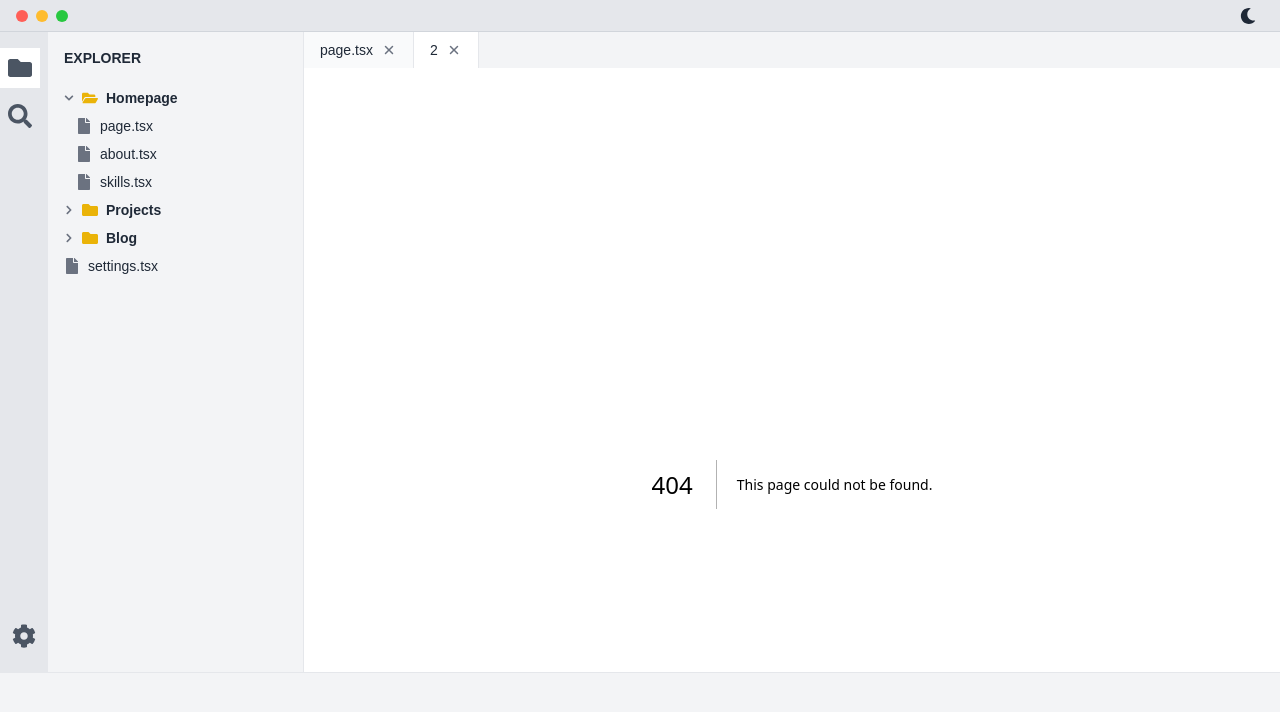
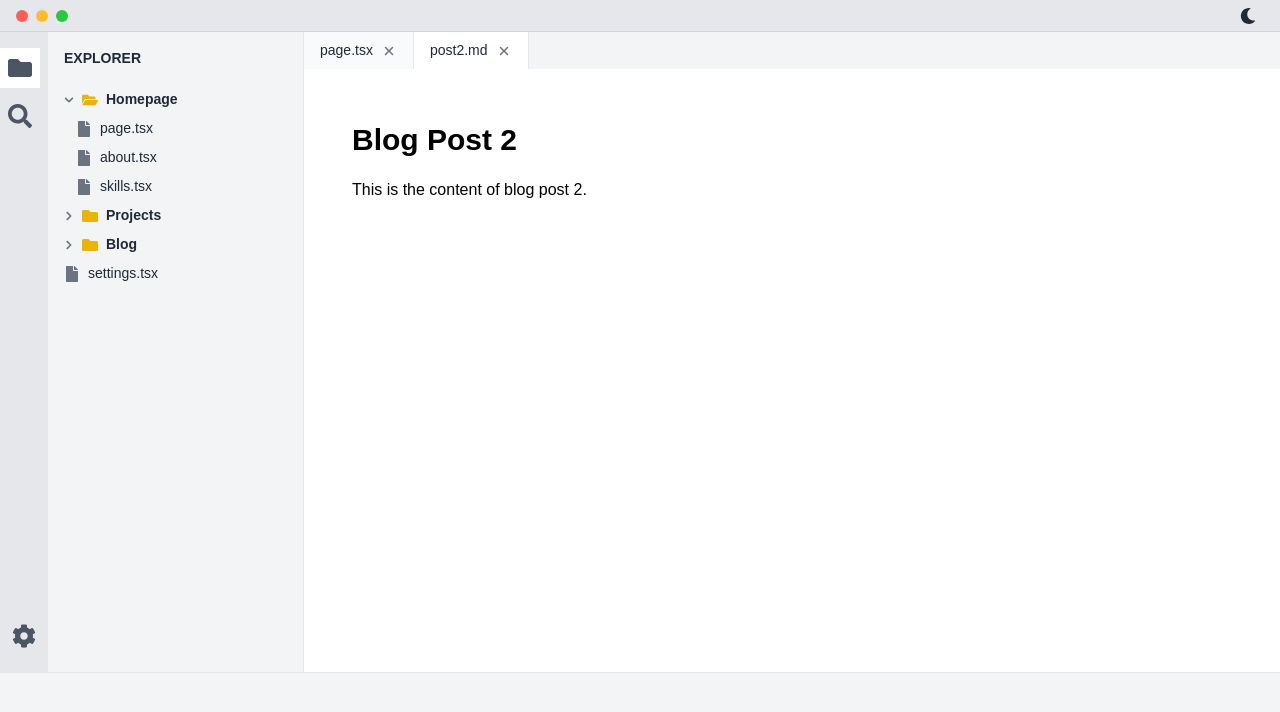
Before and after one commit to jemil-suleimanov/jemil-s, a Next.js app: page /blog/2 in a window 1280 px wide. Before the commit this address had no page. Shown: the top 712 px of the page. Built offline with nearby package versions, Linux system fonts and the light colour scheme.

Commit message:
Summary Commit Message: - Refactor layouts and add context for font size management - Implement emoji animations and new project page components - Update settings and file structure configurations

```diff
--- /dev/null
+++ b/app/blog/[id]/page.tsx
@@ -0,0 +1,18 @@
+'use client'
+
+import React from 'react';
+import { useParams } from 'next/navigation';
+
+const BlogPostPage: React.FC = () => {
+  const params = useParams();
+  const postId = params.id;
+
+  return (
+    <div className="min-h-screen p-8">
+      <h2 className="text-3xl font-bold mb-4">Blog Post {postId}</h2>
+      <p>This is the content of blog post {postId}.</p>
+    </div>
+  );
+};
+
+export default BlogPostPage;
--- /dev/null
+++ b/app/contexts/FontSizeContext.tsx
@@ -0,0 +1,43 @@
+"use client";
+
+import React, { createContext, useContext, useState, useEffect } from 'react';
+
+type FontSize = 'small' | 'medium' | 'large';
+
+interface FontSizeContextType {
+  fontSize: FontSize;
+  setFontSize: (size: FontSize) => void;
+}
+
+const FontSizeContext = createContext<FontSizeContextType | undefined>(undefined);
+
+export const FontSizeProvider: React.FC<{ children: React.ReactNode }> = ({ children }) => {
+  const [fontSize, setFontSize] = useState<FontSize>('medium');
+
+  useEffect(() => {
+    const storedSize = localStorage.getItem('fontSize') as FontSize | null;
+    if (storedSize) {
+      setFontSize(storedSize);
+    }
+  }, []);
+
+  const updateFontSize = (size: FontSize) => {
+    setFontSize(size);
+    localStorage.setItem('fontSize', size);
+    document.documentElement.style.fontSize = size === 'small' ? '14px' : size === 'medium' ? '16px' : '18px';
+  };
+
+  return (
+    <FontSizeContext.Provider value={{ fontSize, setFontSize: updateFontSize }}>
+      {children}
+    </FontSizeContext.Provider>
+  );
+};
+
+export const useFontSize = () => {
+  const context = useContext(FontSizeContext);
+  if (context === undefined) {
+    throw new Error('useFontSize must be used within a FontSizeProvider');
+  }
+  return context;
+};
--- a/app/globals.css
+++ b/app/globals.css
@@ -25,3 +25,18 @@ body {
     text-wrap: balance;
   }
 }
+
+@keyframes fadeInRotate {
+  0% {
+    opacity: 0;
+    transform: scale(0.5) rotate(-30deg);
+  }
+  100% {
+    opacity: 1;
+    transform: scale(1) rotate(0deg);
+  }
+}
+
+.animate-emoji {
+  animation: fadeInRotate 0.8s ease-out forwards;
+}
--- a/app/layout.tsx
+++ b/app/layout.tsx
@@ -4,11 +4,12 @@ import React, { useState, useEffect } from 'react';
 import localFont from "next/font/local";
 import "./globals.css";
 import { ThemeProvider } from 'next-themes';
-import { usePathname } from 'next/navigation';
+import { usePathname, useRouter } from 'next/navigation';
 import FileExplorer from '../components/FileExplorer';
 import ThemeSwitcher from '../components/ThemeSwitcher';
 import Tabs from '../components/Tabs';
 import IconSidebar from '../components/IconSidebar';
+import { FontSizeProvider, useFontSize } from './contexts/FontSizeContext';
 
 const geistSans = localFont({
   src: "./fonts/GeistVF.woff",
@@ -21,27 +22,57 @@ const geistMono = localFont({
   weight: "100 900",
 });
 
-export default function RootLayout({
-  children,
-}: {
-  children: React.ReactNode
-}) {
+const RootLayoutContent = ({ children }: { children: React.ReactNode }) => {
+  const { fontSize } = useFontSize();
+
+  useEffect(() => {
+    document.documentElement.style.fontSize =
+      fontSize === 'small' ? '14px' : fontSize === 'medium' ? '16px' : '18px';
+  }, [fontSize]);
+
   const [openTabs, setOpenTabs] = useState<{ name: string; path: string }[]>([
     { name: 'page.tsx', path: '/' }
   ]);
   const pathname = usePathname();
+  const router = useRouter();
 
   useEffect(() => {
     const currentPath = pathname;
-    const tabName = currentPath === '/' ? 'page.tsx' : currentPath.split('/').pop() || '';
+    let tabName = 'page.tsx';
+
+    if (currentPath !== '/') {
+      const pathParts = currentPath.split('/');
+      const lastPart = pathParts[pathParts.length - 1];
+
+      if (pathParts[1] === 'projects') {
+        tabName = `project${lastPart}.tsx`;
+      } else if (pathParts[1] === 'blog') {
+        tabName = `post${lastPart}.md`;
+      } else {
+        tabName = `${lastPart}.tsx`;
+      }
+    }
 
     if (!openTabs.some(tab => tab.path === currentPath)) {
       setOpenTabs(prev => [...prev, { name: tabName, path: currentPath }]);
     }
-  }, [pathname, openTabs]);
+  }, [pathname]);
 
   const handleCloseTab = (path: string) => {
-    setOpenTabs(prev => prev.filter(tab => tab.path !== path));
+    setOpenTabs(prev => {
+      const index = prev.findIndex(tab => tab.path === path);
+      if (index === -1) return prev;
+
+      const newTabs = prev.filter(tab => tab.path !== path);
+
+      // If we're closing the current tab, navigate to the tab to the left or the first tab
+      if (path === pathname) {
+        const newPath = index > 0 ? prev[index - 1].path : (newTabs[0]?.path || '/');
+        router.push(newPath);
+      }
+
+      return newTabs;
+    });
   };
 
   const handleToggleExplorer = () => {
@@ -55,11 +86,6 @@ export default function RootLayout({
   };
 
   return (
-    <html lang="en" suppressHydrationWarning>
-      <body
-        className={`${geistSans.variable} ${geistMono.variable} antialiased`}
-      >
-        <ThemeProvider attribute="class" defaultTheme="system" enableSystem>
     <div className="flex flex-col h-screen bg-white dark:bg-[#1e1e1e] text-black dark:text-white">
       {/* Top System Bar */}
       <div className="bg-gray-200 dark:bg-[#3c3c3c] h-8 flex items-center justify-between px-4 border-b border-gray-300 dark:border-[#252526]">
@@ -96,6 +122,23 @@ export default function RootLayout({
         {/* Terminal content (to be implemented) */}
       </div>
     </div>
+  );
+};
+
+export default function RootLayout({
+  children,
+}: {
+  children: React.ReactNode
+}) {
+  return (
+    <html lang="en" suppressHydrationWarning>
+      <body
+        className={`${geistSans.variable} ${geistMono.variable} antialiased`}
+      >
+        <ThemeProvider attribute="class" defaultTheme="system" enableSystem>
+          <FontSizeProvider>
+            <RootLayoutContent>{children}</RootLayoutContent>
+          </FontSizeProvider>
         </ThemeProvider>
       </body>
     </html>
--- a/app/page.tsx
+++ b/app/page.tsx
@@ -1,13 +1,40 @@
 'use client'
 
-import React from 'react';
+import React, { useEffect, useRef } from 'react';
 
 const Home: React.FC = () => {
+  const emojiRef = useRef<HTMLDivElement>(null);
+
+  useEffect(() => {
+    const observer = new IntersectionObserver(
+      (entries) => {
+        entries.forEach((entry) => {
+          if (entry.isIntersecting) {
+            entry.target.classList.add('animate-emoji');
+          } else {
+            entry.target.classList.remove('animate-emoji');
+          }
+        });
+      },
+      { threshold: 0.1 }
+    );
+
+    if (emojiRef.current) {
+      observer.observe(emojiRef.current);
+    }
+
+    return () => {
+      if (emojiRef.current) {
+        observer.unobserve(emojiRef.current);
+      }
+    };
+  }, []);
+
   return (
     <div className="min-h-screen flex items-center justify-center bg-gray-100 dark:bg-[#1e1e1e] text-gray-800 dark:text-[#cccccc] font-mono">
       <div className="w-full max-w-4xl p-8">
-        <h1 className="text-6xl font-bold mb-4">Jemil Sadikov</h1>
-        <p className="text-2xl mb-8">Full Stack Web Developer</p>
+        <h1 className="text-6xl font-bold mb-4">Jemil Suleimanov</h1>
+        <p className="text-2xl mb-8">Frontend Developer</p>
         <div className="space-y-2">
           <p className="cursor-pointer hover:text-blue-500">
             viewWork = () =&gt; &#123; /* View my projects */ &#125;
@@ -18,7 +45,21 @@ const Home: React.FC = () => {
         </div>
       </div>
       <div className="absolute top-1/2 right-20 transform -translate-y-1/2">
-        <div className="text-9xl">👨‍💻</div>
+        <div ref={emojiRef} className="
+          text-9xl sm:text-[12rem] md:text-[16rem] lg:text-[20rem]
+          transition-all duration-300
+          relative
+          opacity-0
+        ">
+          <div className="
+            absolute inset-0
+            bg-gradient-to-br from-blue-300 to-purple-300 dark:from-blue-600 dark:to-purple-600
+            opacity-50 blur-2xl
+            transform scale-110
+            z-0
+          "></div>
+          <span className="relative z-10">👨‍💻</span>
+        </div>
       </div>
     </div>
   );
--- /dev/null
+++ b/app/projects/[id]/page.tsx
@@ -0,0 +1,18 @@
+'use client'
+
+import React from 'react';
+import { useParams } from 'next/navigation';
+
+const ProjectPage: React.FC = () => {
+  const params = useParams();
+  const projectId = params.id;
+
+  return (
+    <div className="min-h-screen p-8">
+      <h2 className="text-3xl font-bold mb-4">Project {projectId}</h2>
+      <p>This is the detailed view of project {projectId}.</p>
+    </div>
+  );
+};
+
+export default ProjectPage;
--- a/app/settings/page.tsx
+++ b/app/settings/page.tsx
@@ -1,16 +1,15 @@
 "use client";
 
-import React, { useState } from 'react';
+import React from 'react';
 import { useTheme } from 'next-themes';
+import { useFontSize } from '../contexts/FontSizeContext';
 
 const themes = ['light', 'dark', 'system'];
-const fontSizes = ['12px', '14px', '16px', '18px', '20px'];
-const fontFamilies = ['Geist Sans', 'Geist Mono', 'Arial', 'Helvetica', 'Times New Roman'];
+const fontSizes = ['small', 'medium', 'large'];
 
 const Settings: React.FC = () => {
   const { theme, setTheme } = useTheme();
-  const [fontSize, setFontSize] = useState('16px');
-  const [fontFamily, setFontFamily] = useState('Geist Sans');
+  const { fontSize, setFontSize } = useFontSize();
 
   return (
     <div className="min-h-screen p-8 bg-gray-100 dark:bg-[#1e1e1e] text-gray-800 dark:text-[#cccccc]">
@@ -34,23 +33,11 @@ const Settings: React.FC = () => {
           <h3 className="text-xl font-semibold mb-2">Font Size</h3>
           <select
             value={fontSize}
-            onChange={(e) => setFontSize(e.target.value)}
+            onChange={(e) => setFontSize(e.target.value as 'small' | 'medium' | 'large')}
             className="bg-white dark:bg-[#2d2d2d] border border-gray-300 dark:border-gray-700 rounded px-3 py-2"
           >
             {fontSizes.map((size) => (
-              <option key={size} value={size}>{size}</option>
-            ))}
-          </select>
-        </div>
-        <div>
-          <h3 className="text-xl font-semibold mb-2">Font Family</h3>
-          <select
-            value={fontFamily}
-            onChange={(e) => setFontFamily(e.target.value)}
-            className="bg-white dark:bg-[#2d2d2d] border border-gray-300 dark:border-gray-700 rounded px-3 py-2"
-          >
-            {fontFamilies.map((font) => (
-              <option key={font} value={font}>{font}</option>
+              <option key={size} value={size}>{size.charAt(0).toUpperCase() + size.slice(1)}</option>
             ))}
           </select>
         </div>
--- a/components/FileExplorer.tsx
+++ b/components/FileExplorer.tsx
@@ -27,8 +27,8 @@ const fileStructure: FileItem[] = [
     type: 'folder',
     path: '/projects',
     children: [
-      { name: 'project1.py', type: 'file', path: '/projects/1' },
-      { name: 'project2.php', type: 'file', path: '/projects/2' },
+      { name: 'project1.tsx', type: 'file', path: '/projects/1' },
+      { name: 'project2.tsx', type: 'file', path: '/projects/2' },
     ],
   },
   {
--- a/tailwind.config.js
+++ b/tailwind.config.js
@@ -7,7 +7,20 @@ module.exports = {
   ],
   darkMode: 'class',
   theme: {
-    extend: {},
+    extend: {
+      fontSize: {
+        'xs': '0.75rem',
+        'sm': '0.875rem',
+        'base': '1rem',
+        'lg': '1.125rem',
+        'xl': '1.25rem',
+        '2xl': '1.5rem',
+        '3xl': '1.875rem',
+        '4xl': '2.25rem',
+        '5xl': '3rem',
+        '6xl': '4rem',
+      },
+    },
   },
   plugins: [],
 }
```
Lines whose indentation alone changed are shown as unchanged.
